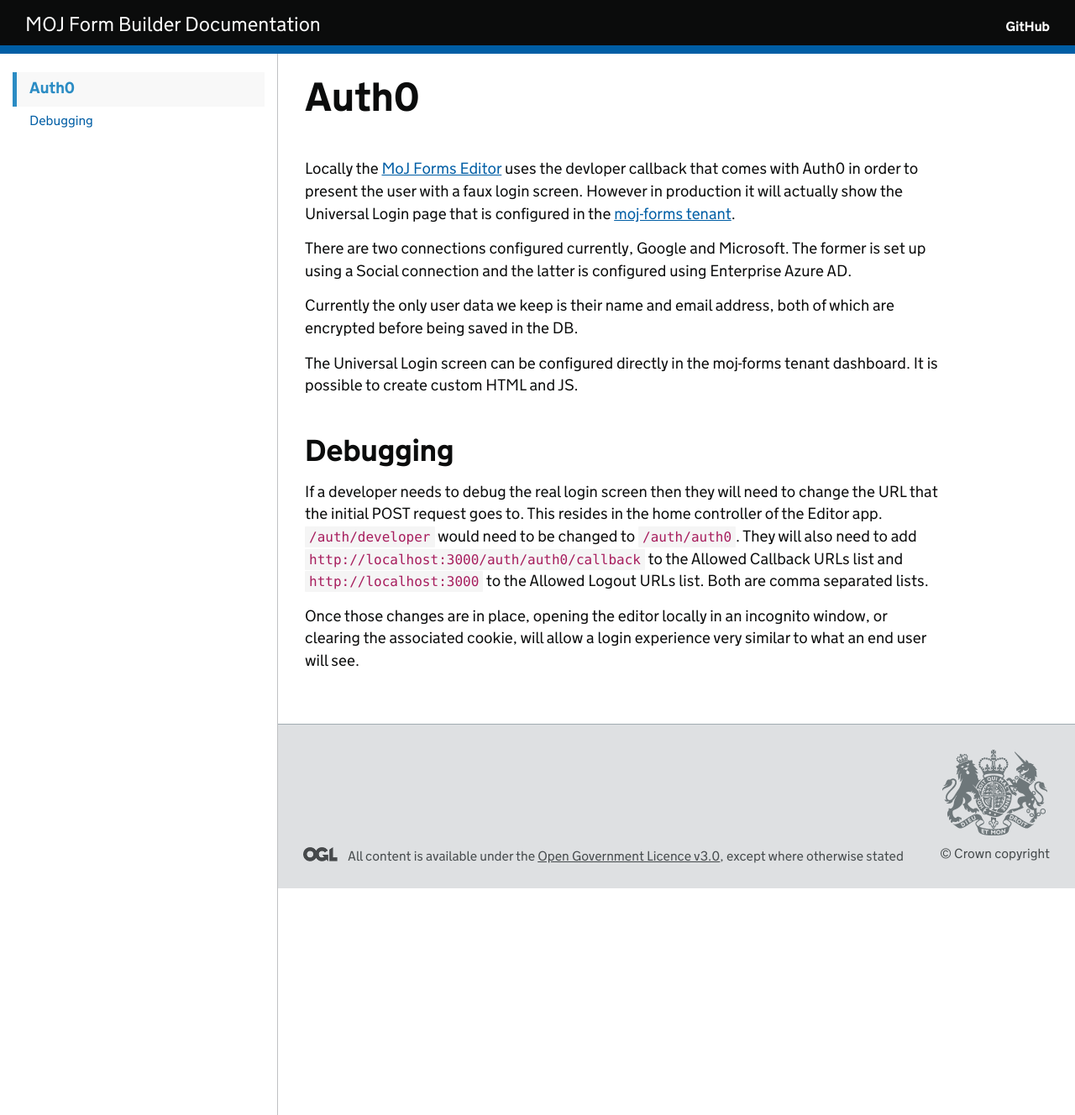
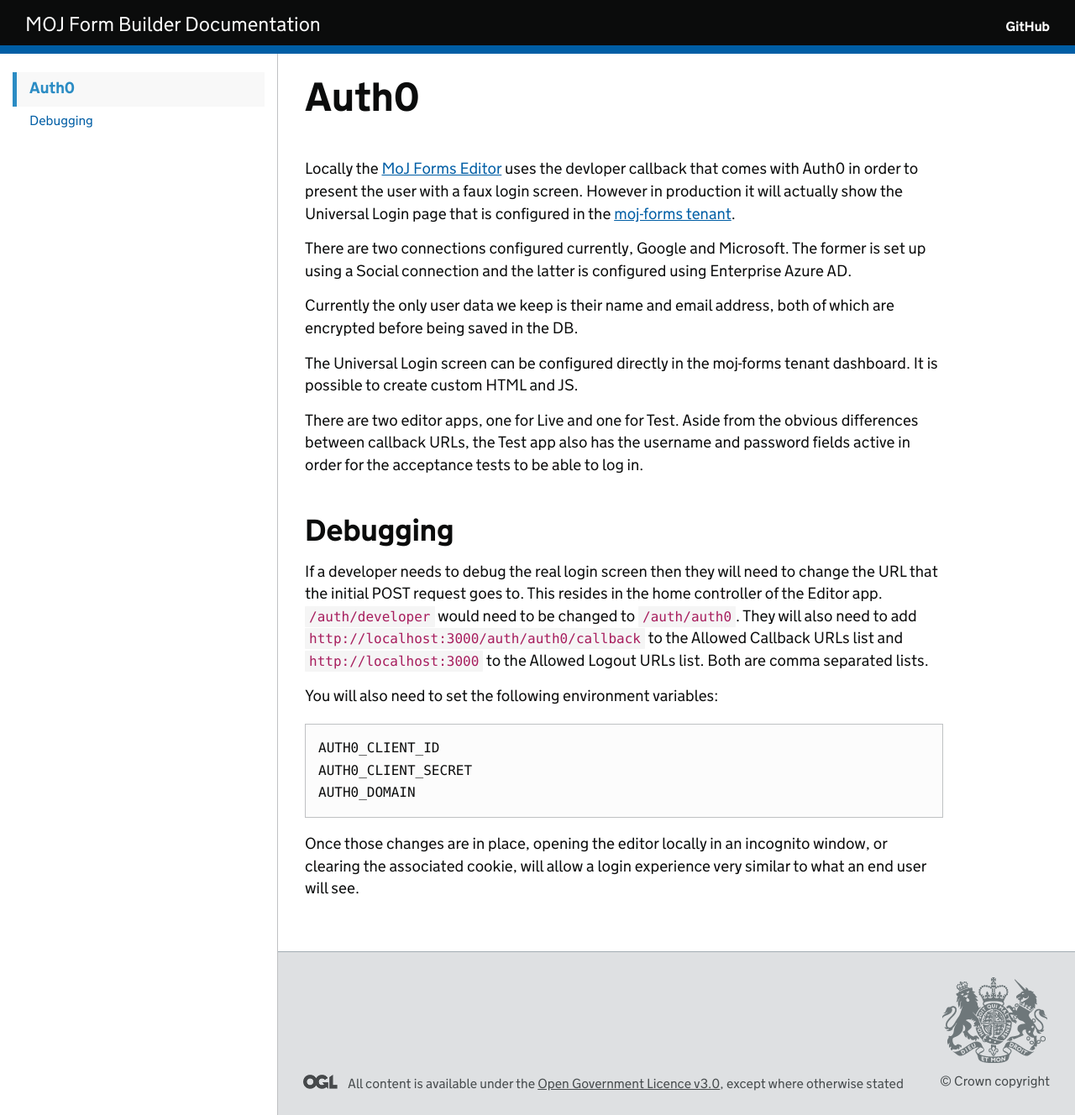
Before and after one commit to ministryofjustice/fb-guide-and-runbook, a Jekyll site: the page built from guides/auth0.md, in a window 1280 px wide. Shown: the whole page at 84% size. Built offline with Jekyll 4.4.1, drawn with Linux system fonts in a browser that asks for light colours; our own code applies the rules of GitHub Pages for plain Markdown files.

Commit message:
Additional Auth0 documentation
Also document the necessary environment variables as well as the
differences between the Live and Test apps that reside in Auth0.

````diff
--- a/guides/auth0.md
+++ b/guides/auth0.md
@@ -13,8 +13,18 @@ Currently the only user data we keep is their name and email address, both of wh
 
 The Universal Login screen can be configured directly in the moj-forms tenant dashboard. It is possible to create custom HTML and JS.
 
+There are two editor apps, one for Live and one for Test. Aside from the obvious differences between callback URLs, the Test app also has the username and password fields active in order for the acceptance tests to be able to log in.
+
 ## Debugging
 
 If a developer needs to debug the real login screen then they will need to change the URL that the initial POST request goes to. This resides in the home controller of the Editor app. `/auth/developer` would need to be changed to `/auth/auth0`. They will also need to add `http://localhost:3000/auth/auth0/callback` to the Allowed Callback URLs list and `http://localhost:3000` to the Allowed Logout URLs list. Both are comma separated lists.
 
+You will also need to set the following environment variables:
+
+```
+AUTH0_CLIENT_ID
+AUTH0_CLIENT_SECRET
+AUTH0_DOMAIN
+```
+
 Once those changes are in place, opening the editor locally in an incognito window, or clearing the associated cookie, will allow a login experience very similar to what an end user will see.
````
